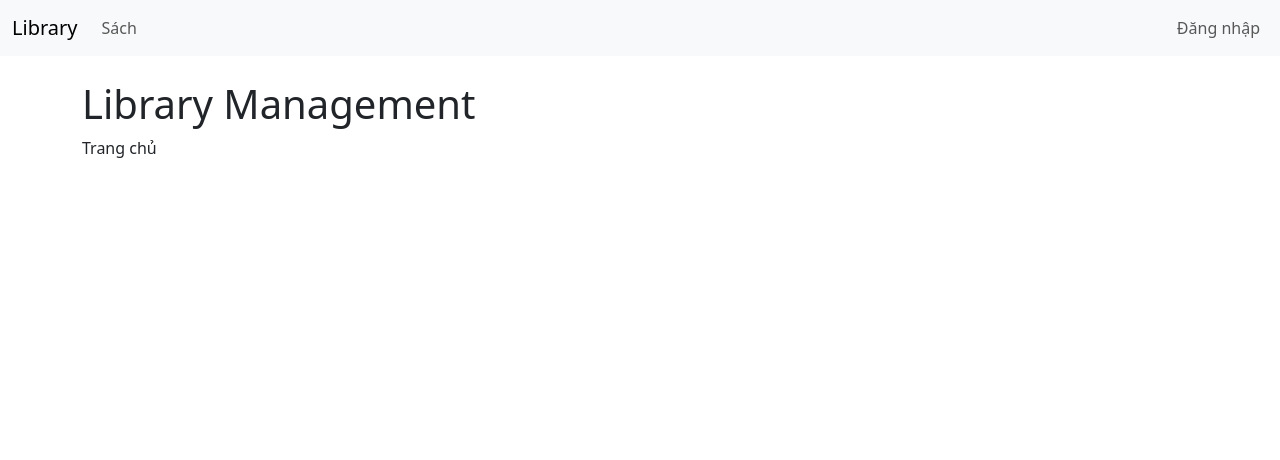
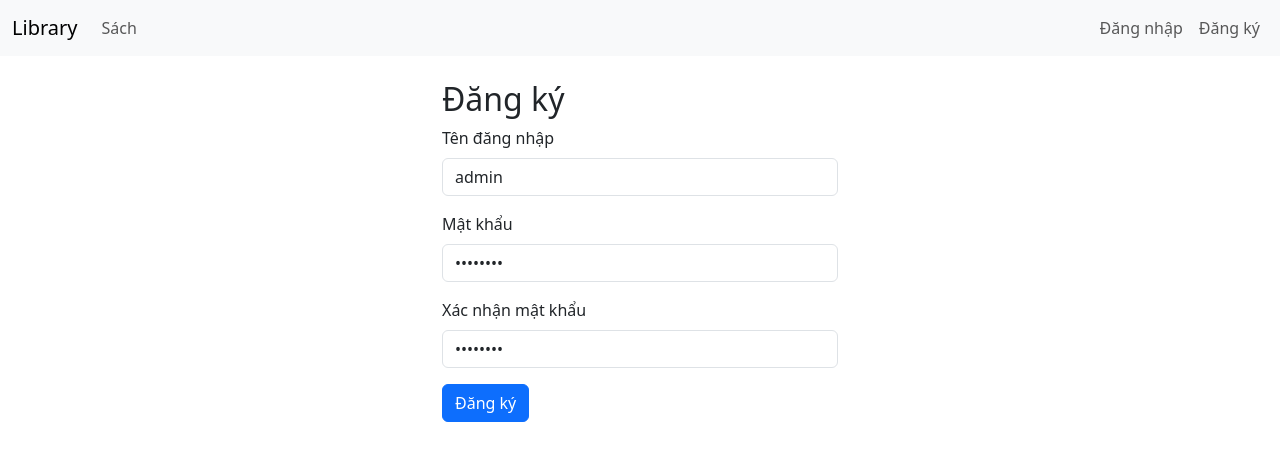
Before and after one commit to BonChien1101/quanlithuvien, a React app in the folder client/: page /signup in a window 1280 px wide. Before the commit this address led to /. Shown: the top 460 px of the page. Built offline with nearby package versions, Linux system fonts and the light colour scheme.

Commit message:
feat(auth): thêm Signup và sửa lỗi liên quan; chore(client): cập nhật API modules và navbar; fix: xử lý nhỏ ở các trang quản lý

```diff
--- a/client/src/api/authApi.ts
+++ b/client/src/api/authApi.ts
@@ -1,10 +1,14 @@
 import axiosClient from './axiosClient';
 
-export interface LoginRequest { username: string; password: string; }
-export interface LoginResponse { token: string; }
-
-export const authApi = {
-  login(data: LoginRequest){
-    return axiosClient.post<LoginResponse>('/auth/login', data).then(r => r.data);
+export interface LoginRequest { username: string; password: string; } //dlieu gui khi dnhap
+export interface LoginResponse { token: string; } // dnhap thanhcong
+export interface SignupRequest { username: string; password: string; }  // dlieu khi dki
+export interface SignupResponse { token: string; } // dlieu nhan duoc khi dki thanh cong
+export const authApi = { // API xthuc nguoi dung
+  login(data: LoginRequest){ // hàm đăng nhập
+    return axiosClient.post<LoginResponse>('/auth/login', data).then(r => r.data); // trả dlieu về từ API
+  },
+  signup(data: SignupRequest){ // hàm đăng ký
+    return axiosClient.post<SignupResponse>('/auth/signup', data).then(r => r.data); // trả dlieu từ API
   }
 };
--- a/client/src/modules/App.tsx
+++ b/client/src/modules/App.tsx
@@ -1,5 +1,6 @@
 import React from 'react';
 import { Routes, Route, Link, Navigate } from 'react-router-dom';
+import Signup from './Signup';
 import Login from './Login';
 import { useAppDispatch, useAppSelector } from '../store';
 import { selectToken, selectRoles } from '../features/appSlice';
@@ -18,7 +19,7 @@ export default function App() {
   const token = useAppSelector(selectToken);
   const roles = useAppSelector(selectRoles);
     const dispatch = useAppDispatch();
-    return (
+    return ( // gdien chinh
       <>
         <nav className="navbar navbar-expand-lg navbar-light bg-light">
           <div className="container-fluid">
@@ -31,8 +32,25 @@ export default function App() {
   {roles.some(r=>['ADMIN','LIBRARIAN'].includes(r)) && <li className="nav-item"><Link className="nav-link" to="/reports">Báo cáo</Link></li>}
               </ul>
               <ul className="navbar-nav ms-auto">
-                {!token && <li className="nav-item"><Link className="nav-link" to="/login">Đăng nhập</Link></li>}
-                {token && <li className="nav-item"><button className="btn btn-link nav-link" onClick={()=>{localStorage.removeItem('auth_token');dispatch(logout());}}>Đăng xuất</button></li>}
+                {!token && (
+                  <>
+                  <li className="nav-item">
+                    <Link className="nav-link" to="/login">Đăng nhập</Link>
+                  </li>
+                  <li className="nav-item">
+                    <Link className="nav-link" to="/signup">Đăng ký</Link>
+                  </li>
+                  </>
+                )}
+                {token &&(
+                   <li className="nav-item">
+                    <button
+                    className="btn btn-link nav-link"
+                    onClick={()=>{localStorage.removeItem('auth_token');dispatch(logout());}}>
+                      Đăng xuất
+                    </button>
+                  </li>
+                )}
               </ul>
             </div>
           </div>
@@ -40,6 +58,7 @@ export default function App() {
         <Routes>
           <Route path="/" element={<Home/>} />
           <Route path="/login" element={<Login/>} />
+          <Route path="/signup" element={<Signup/>} />
           <Route path="/books" element={<BookList/>} />
     <Route path="/readers" element={<RequireRole roles={['ADMIN','LIBRARIAN']}><ReadersPage/></RequireRole>} />
     <Route path="/loans" element={<RequireRole roles={['ADMIN','LIBRARIAN']}><LoansPage/></RequireRole>} />
--- /dev/null
+++ b/client/src/modules/Signup.tsx
@@ -0,0 +1,52 @@
+import React, { useState } from 'react';
+import { useNavigate } from 'react-router-dom';
+import { authApi } from '../api/authApi';
+import { useAppDispatch } from '../store';
+import { setAuth } from '../features/appSlice';
+import { parseJwt } from '../utils/jwt';
+export default function Signup(){
+    const [username, setUsername] = useState('admin'); // State cho tendn
+    const [password, setPassword] = useState('password'); // State cho mk
+    const [passwordConfirm, setPasswordConfirm] = useState('password'); // state xnhan mk
+    const [error, setError] = useState<string | undefined>(); // lỗi
+    const navigate = useNavigate(); // điều hướng
+    const dispatch = useAppDispatch(); // Lấy hàm dispatch từ Redux
+
+    const submit = async (e: React.FormEvent) => { // Xử lý đăng ký
+        e.preventDefault();
+        if (password !== passwordConfirm) {
+            setError('Mật khẩu không khớp');
+            return;
+        }
+        try {
+        const res = await authApi.signup({username, password});// Gọi API đăng ký
+        localStorage.setItem('auth_token', res.token);// Lưu token vào localStorage
+        const { roles } = parseJwt(res.token);
+        dispatch(setAuth({token: res.token, roles})); // Cập nhật trạng thái xác thực trong Redux
+        navigate('/'); // Chuyển hướng đến trang chủ
+      } catch (error: any) {
+        setError(error?.message || 'Đăng ký thất bại');
+      }
+    };
+    return ( // Giao diện đăng ký
+        <div className="container py-4" style={{ maxWidth: 420 }}>
+        <h2>Đăng ký</h2>
+            <form onSubmit={submit}>
+                <div className="mb-3">
+                    <label className="form-label">Tên đăng nhập</label>
+                    <input type="text" className="form-control" value={username} onChange={e => setUsername(e.target.value)} />
+                </div>
+                <div className="mb-3">
+                    <label className="form-label">Mật khẩu</label>
+                    <input type="password" className="form-control" value={password} onChange={e => setPassword(e.target.value)} />
+                </div>
+                <div className="mb-3">
+                    <label className="form-label">Xác nhận mật khẩu</label>
+                    <input type="password" className="form-control" value={passwordConfirm} onChange={e => setPasswordConfirm(e.target.value)} />
+                </div>
+                {error && <div className="alert alert-danger">{error}</div>}
+                <button type="submit" className="btn btn-primary">Đăng ký</button>
+            </form>
+        </div>
+    );
+}
```
